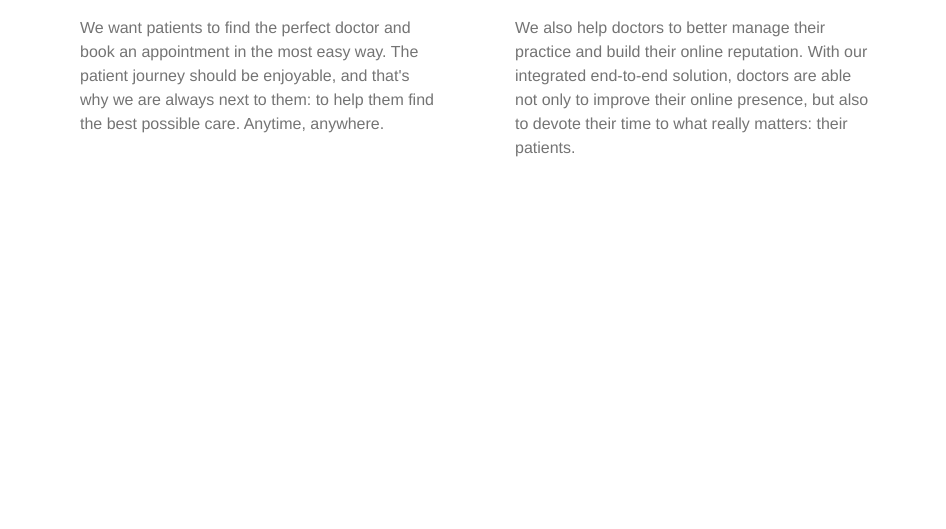
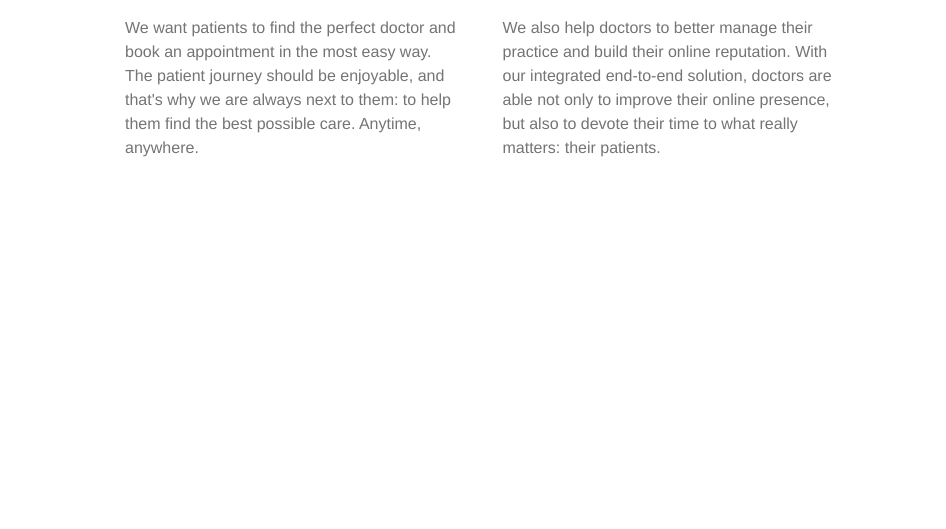
Before and after one commit to imokha01/css-layout, a plain HTML site: page index.html in a window 1280 px wide. Shown: the part 271-800 px from the top of the page, without its empty margins (160-1106 px from the left). Drawn offline with nearby package versions, Linux system fonts and the light colour scheme.

```diff
--- a/index.css
+++ b/index.css
@@ -82,8 +82,8 @@ ul > li:nth-child(1) > a {
 
 .heading-text {
     display: grid;
-    grid-template-columns:200px 1fr 1fr 200px;
-    gap: 10px;
+    grid-template-columns:220px 1fr 1fr 220px;
+    gap: 5px;
     margin-top: 2em;
     font-size: 1rem;
 
@@ -96,10 +96,15 @@ ul > li:nth-child(1) > a {
 
 .heading-text p {
     font-size: 1em;
-    padding: 0 40px 2px 30px;
+    padding: 0 20px 0 60px;
     /* margin: 0 0 0 10px; */
     text-align: left;
     max-width: 50em;
     color: var(--sec-grey);
     line-height: 1.5em;
 }
+
+#para2 {
+    padding-left: 20px;
+    padding-right: 60px;
+}
--- a/index.html
+++ b/index.html
@@ -34,13 +34,13 @@
              Making the healthcare experience more human
         </p>
          <div class="heading-text">
-            <p>
+            <p id="para1">
                 We want patients to find the perfect doctor and book an appointment in
                 the most easy way. The patient journey should be enjoyable, and that's
                 why we are always next to them: to help them find the best possible
                 care. Anytime, anywhere.
             </p>
-            <p>
+            <p id="para2">
                 We also help doctors to better manage their practice and build their
                 online reputation. With our integrated end-to-end solution, doctors
                 are able not only to improve their online presence, but also to devote
@@ -48,5 +48,7 @@
             </p>
         </div>
     </div>
+
+
   </body>
 </html>
```
